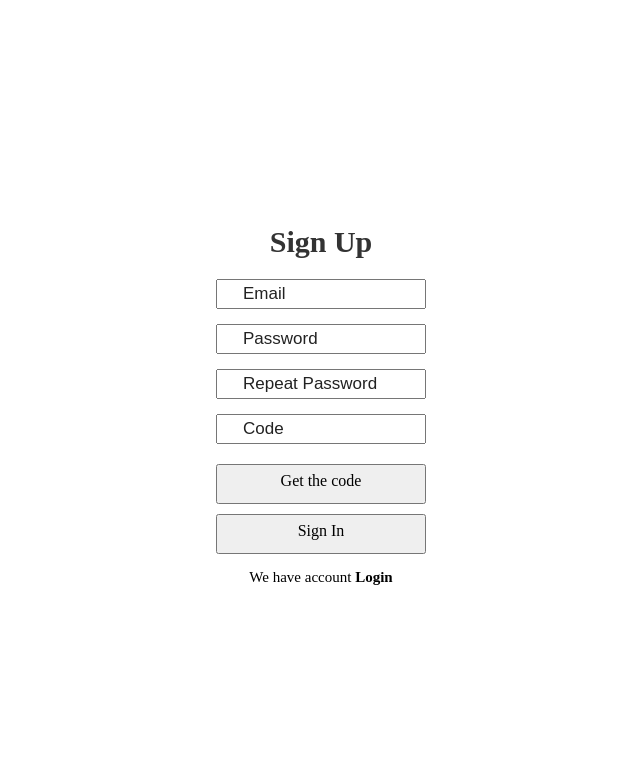
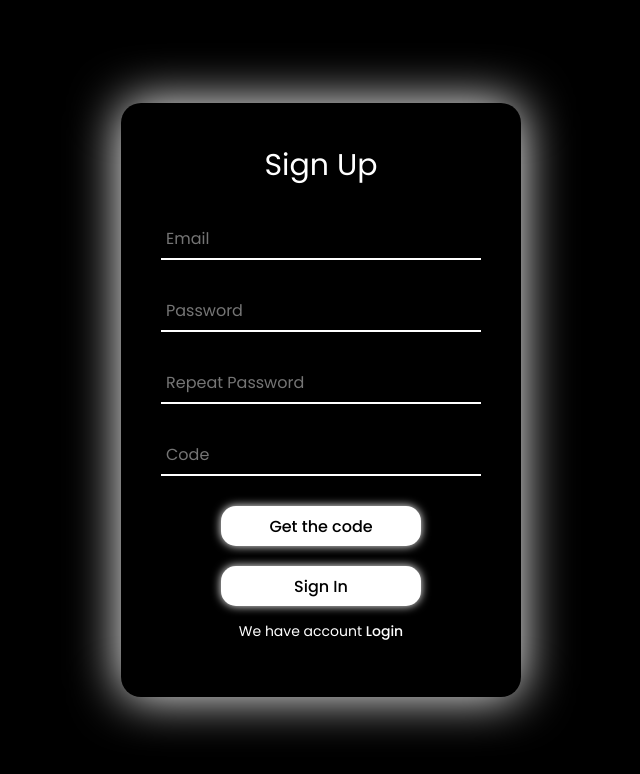
Before and after one commit to Berside/Data-Protection-Training, a website: page lgrg/reg.html in a window 1280 px wide. Shown: the whole page, without its empty margins (319-959 px from the left). Drawn offline with Linux system fonts and the light colour scheme.

Commit message:
Small changes
The css code was rewritten and scattered across files, as well as minor edits in authorization

```diff
--- a/lgrg/reg.html
+++ b/lgrg/reg.html
@@ -4,10 +4,11 @@
     <meta charset="UTF-8">
     <meta name="viewport" content="width=device-width, initial-scale=1.0">
     <title>Sign In</title>
-    <link rel="stylesheet" href="styles/index.css">
+    <link rel="stylesheet" href="styles/reg.css">
 </head>
 <body>
     <div class ="Reg">
+        <div class="form-wrapper sign-in">
         <div class="Reg-header">
             <header>Sign Up</header>
         </div>
@@ -24,17 +25,16 @@
             <input type="text" class="input" id="Unicode" placeholder="Code" autocomplete="off">
         </div>
         <div class="input-submit">
-            <button class="submit-btn" id="code"></button>
-            <label for="submit">Get the code</label>
+            <button class="submit-btn" id="code">Get the code</button>
         </div>
         <div class="input-submit">
-            <button class="submit-btn" id="submit"></button>
-            <label for="submit">Sign In</label>
+            <button class="submit-btn" id="submit">Sign In</button>
         </div>
         <div class="sign-up-link">
             <p>We have account <a href="/log">Login</a></p>
         </div>
     </div>
+    </div>
     <script src="scripts/reg.js"> </script>
 </body>
 </html>
--- a/lgrg/scripts/reg.js
+++ b/lgrg/scripts/reg.js
@@ -1,5 +1,15 @@
+let generatedCode;
 
-let generatedCode;
+function validateEmail(email) {
+    if (!email.includes('@')) {
+        return false;
+    }
+    const emailRegex = /^[a-zA-Z0-9._%+-]+@[a-zA-Z0-9.-]+\.[a-zA-Z]{2,}$/;
+    if (!emailRegex.test(email)) {
+        return false;
+    }
+    return true;
+}
 
 document.getElementById('code').addEventListener('click', function() {
     fetch('/generate-code')
@@ -17,7 +27,7 @@ document.getElementById('submit').addEventListener('click', function() {
     const password = document.getElementById('Password').value;
     const repeat = document.getElementById('PasswordX2').value;
     const enteredCode = document.getElementById('Unicode').value;
-    if (!email.includes('@')) {
+    if (!(validateEmail(email))) {
         alert('Please enter a valid email address.');
         return;
     }
@@ -29,10 +39,10 @@ document.getElementById('submit').addEventListener('click', function() {
         alert('Error');
         return;
     }
-            if (enteredCode !== generatedCode) {
-            alert('Incorrect code entered.');
-            return;
-            }
+    if (enteredCode !== generatedCode) {
+        alert('Incorrect code entered.');
+        return;
+    }
     fetch('/users')
        .then(response => response.json())
        .then(data => {
@@ -44,6 +54,11 @@ document.getElementById('submit').addEventListener('click', function() {
                 }
                 return false;
             });
+            const userExists = data.some(user => user.Email === email);
+            if (userExists) {
+                alert('This email is already registered.');
+                return;
+            }
             if (user) {
                 alert('This login and password combination is already taken.');
                 return;
--- a/lgrg/styles/index.css
+++ /dev/null
@@ -1,95 +0,0 @@
-*{
-    margin: 0;
-    padding: 0;
-    box-sizing: border-box;
-}
-body{
-    display: flex;
-    justify-content: center;
-    align-items: center;
-    min-height: 100vh;
-}
-.login .Reg{
-    display: flex;
-    justify-content: center;
-    flex-direction: column;
-    width: 220px;
-    height: 240px;
-    padding: 5px;
-}
-.login-header{
-    text-align: center;
-    margin: 10px 0 20px 0;
-}
-.login-header header{
-    font-size: 30px;
-    font-weight: 600;
-}
-.input-box .input{
-    width: 100%;
-    height: 30px;
-    font-size: 17px;
-    padding: 0 25px;
-    margin-bottom: 15px;
-    transition: .3s;
-}
-::placeholder{
-    font-weight: 500;
-    color: #222;
-}
-a{
-    text-decoration: none;
-}
-a:hover{
-    text-decoration: underline;
-}
-section a{
-    color: #555;
-}
-.input-submit{
-    position: relative;
-}
-.submit-btn{
-    width: 100%;
-    height: 40px;
-    cursor:pointer;
-    transition: .3s;
-    margin-top: 5px;
-    margin-bottom: 5px;
-}
-.input-submit label{
-    position: absolute;
-    top: 45%;
-    left:50%;
-    -webkit-transform: translate(-50%, -50%);
-    -ms-transform: translate(-50%, -50%);
-    transform: translate(-50%, -50%);
-    cursor: pointer;
-}
-.sign-up-link{
-    text-align: center;
-    font-size: 15px;
-    margin-top: 10px;
-}
-.sign-up-link a{
-    color: #000;
-    font-weight: 600;
-}
-
-.Reg{
-    display: flex;
-    justify-content: center;
-    flex-direction: column;
-    width: 220px;
-    height: 240px;
-    padding: 5px;
-}
-.Reg-header{
-    text-align: center;
-    margin: 10px 0 20px 0;
-}
-.Reg-header header{
-    color: #333;
-    font-size: 30px;
-    font-weight: 600;
-}
--- /dev/null
+++ b/lgrg/styles/log.css
@@ -0,0 +1,113 @@
+@import url('https://fonts.googleapis.com/css2?family=Poppins:wght@300;400;500;600;700;800;900&display=swap');
+*{
+    margin: 0;
+    padding: 0;
+    box-sizing: border-box;
+    font-family: 'Poppins', sans-serif;
+}
+body{
+    display: flex;
+    justify-content: center;
+    align-items: center;
+    min-height: 100vh;
+    background: #000;
+}
+
+.login{
+    display: flex;
+    flex-direction: column;
+    justify-content: center;
+    align-items: center;
+    min-height: 60vh;
+    background: #000;
+    position: relative;
+    width: 400px;
+    height: auto;
+    box-shadow: 0 0 50px #fff;
+    border-radius: 20px;
+    padding: 40px;
+    overflow: hidden;
+}
+.form-wrapper {
+    display: flex;
+    flex-direction: column;
+    justify-content: center;
+    align-items: center;
+    width: 100%;
+    height: 100%;
+    transition: 1s ease-in-out;
+}
+.login .form-wrapper.sign-up {
+    position: absolute;
+    top: 450px;
+    left: 0;
+  }
+.login-header{
+    font-size: 30px;
+    color: #fff;
+    text-align: center;
+}
+.input-box {
+    position: relative;
+    margin: 30px 0;
+    border-bottom: 2px solid #fff;
+}
+.input-box label {
+    position: absolute;
+    top: 50%;
+    left: 5px;
+    transform: translateY(-50%);
+    font-size: 16px;
+    color: #fff;
+    pointer-events: none;
+    transition: .5s;
+}
+.input-box input {
+    width: 320px;
+    height: 40px;
+    font-size: 16px;
+    color: #fff;
+    padding: 0 5px;
+    background: transparent;
+    border: none;
+    outline: none;
+}
+  .input-group input:focus~label,
+  .input-group input:valid~label {
+    top: -5px;
+}
+
+button {
+    position: relative;
+    width: 100px;
+    height: 40px;
+    background: #fff;
+    box-shadow: 0 0 10px #fff;
+    font-size: 16px;
+    color: #000;
+    font-weight: 500;
+    cursor: pointer;
+    border-radius: 15px;
+    border: none;
+    outline: none;
+}
+button:hover{
+    transform: scale(1.05,1);
+}
+
+.sign-up-link {
+    font-size: 14px;
+    text-align: center;
+    margin: 15px 0;
+  }
+  .sign-up-link p {
+    color: #fff;
+  }
+  .sign-up-link p a {
+    color: #fff;
+    text-decoration: none;
+    font-weight: 500;
+  }
+  .sign-up-link p a:hover {
+    text-decoration: underline;
+}
--- a/lgrg/styles/main.css
+++ b/lgrg/styles/main.css
@@ -1,37 +1,66 @@
-*{
+@import url('https://fonts.googleapis.com/css2?family=Poppins:wght@300;400;500;600;700;800;900&display=swap');
+
+* {
     margin: 0;
     padding: 0;
     box-sizing: border-box;
+    font-family: 'Poppins', sans-serif;
 }
-body{
+
+body {
     display: flex;
     justify-content: center;
     align-items: center;
     min-height: 100vh;
-    flex-direction: column;
+    background: #000;
 }
 
-a{
+.main {
+    display: flex;
+    flex-direction: column;
+    justify-content: center;
+    align-items: center;
+    min-height: 60vh;
+    background: #000;
+    position: relative;
+    width: 400px;
+    height: auto;
+    box-shadow: 0 0 50px #fff;
+    border-radius: 20px;
+    padding: 40px;
+    overflow: hidden;
+}
+
+.main .main-event {
+    display: flex;
+    flex-direction: column;
+    justify-content: center;
+    align-items: center;
+    width: 100%;
+}
+
+.bab {
+    font-size: 30px;
+    color: #fff;
+    text-align: center;
+}
+
+.sign-up-link {
+    font-size: 14px;
+    text-align: center;
+    margin: 15px 0;
+}
+
+.sign-up-link p {
+    color: #fff;
+}
+
+.sign-up-link p a {
+    color: #fff;
     text-decoration: none;
+    font-weight: 500;
 }
-a:hover{
+
+.sign-up-link p a:hover {
     text-decoration: underline;
 }
-section a{
-    color: #555;
-}
-.mam{
-    font-size: 15px;
-    font-weight: 600;
-}
-.bab{
-    font-size: 25px;
-    margin-top: 10px;
-}
-.bab a{
-    color: #000;
-    font-weight: 600;
-}
-p{
-    font-size: 35px;
-}
--- /dev/null
+++ b/lgrg/styles/reg.css
@@ -0,0 +1,113 @@
+@import url('https://fonts.googleapis.com/css2?family=Poppins:wght@300;400;500;600;700;800;900&display=swap');
+*{
+    margin: 0;
+    padding: 0;
+    box-sizing: border-box;
+    font-family: 'Poppins', sans-serif;
+}
+body{
+    display: flex;
+    justify-content: center;
+    align-items: center;
+    min-height: 100vh;
+    background: #000;
+}
+.Reg{
+    display: flex;
+    flex-direction: column;
+    justify-content: center;
+    align-items: center;
+    min-height: 60vh;
+    background: #000;
+    position: relative;
+    width: 400px;
+    height: auto;
+    box-shadow: 0 0 50px #fff;
+    border-radius: 20px;
+    padding: 40px;
+    overflow: hidden;
+}
+.Reg .form-wrapper.sign-up {
+    position: absolute;
+    top: 450px;
+    left: 0;
+}
+.Reg-header{
+    font-size: 30px;
+    color: #fff;
+    text-align: center;
+}
+.input-box {
+    position: relative;
+    margin: 30px 0;
+    border-bottom: 2px solid #fff;
+}
+.input-box label {
+    position: absolute;
+    top: 50%;
+    left: 5px;
+    transform: translateY(-50%);
+    font-size: 16px;
+    color: #fff;
+    pointer-events: none;
+    transition: .5s;
+}
+.input-box input {
+    width: 320px;
+    height: 40px;
+    font-size: 16px;
+    color: #fff;
+    padding: 0 5px;
+    background: transparent;
+    border: none;
+    outline: none;
+}
+  .input-group input:focus~label,
+  .input-group input:valid~label {
+    top: -5px;
+}
+
+.input-submit {
+    display: flex;
+    justify-content: center;
+    gap: 10px;
+    margin-top: 20px;
+}
+
+button {
+    display: inline-flex;
+    justify-content: center;
+    align-items: center;
+    position: relative;
+    width: 200px;
+    height: 40px;
+    background: #fff;
+    box-shadow: 0 0 10px #fff;
+    font-size: 16px;
+    color: #000;
+    font-weight: 500;
+    cursor: pointer;
+    border-radius: 15px;
+    border: none;
+    outline: none;
+}
+button:hover{
+    transform: scale(1.05,1);
+}
+
+.sign-up-link {
+    font-size: 14px;
+    text-align: center;
+    margin: 15px 0;
+  }
+  .sign-up-link p {
+    color: #fff;
+  }
+  .sign-up-link p a {
+    color: #fff;
+    text-decoration: none;
+    font-weight: 500;
+  }
+  .sign-up-link p a:hover {
+    text-decoration: underline;
+}
```
Also changed, not shown: lgrg/log.html (+3 -1 lines), lgrg/main.html (+6 -2 lines).
